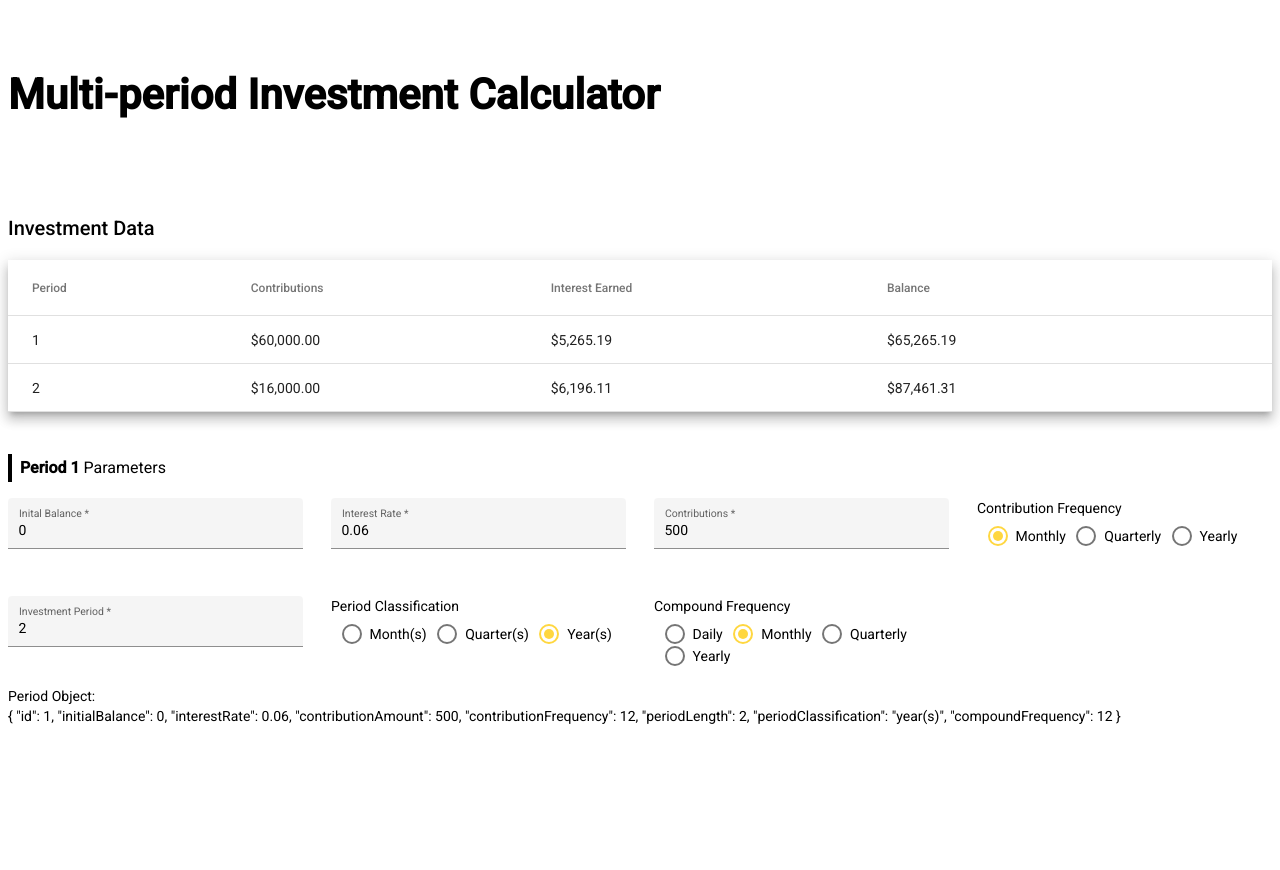
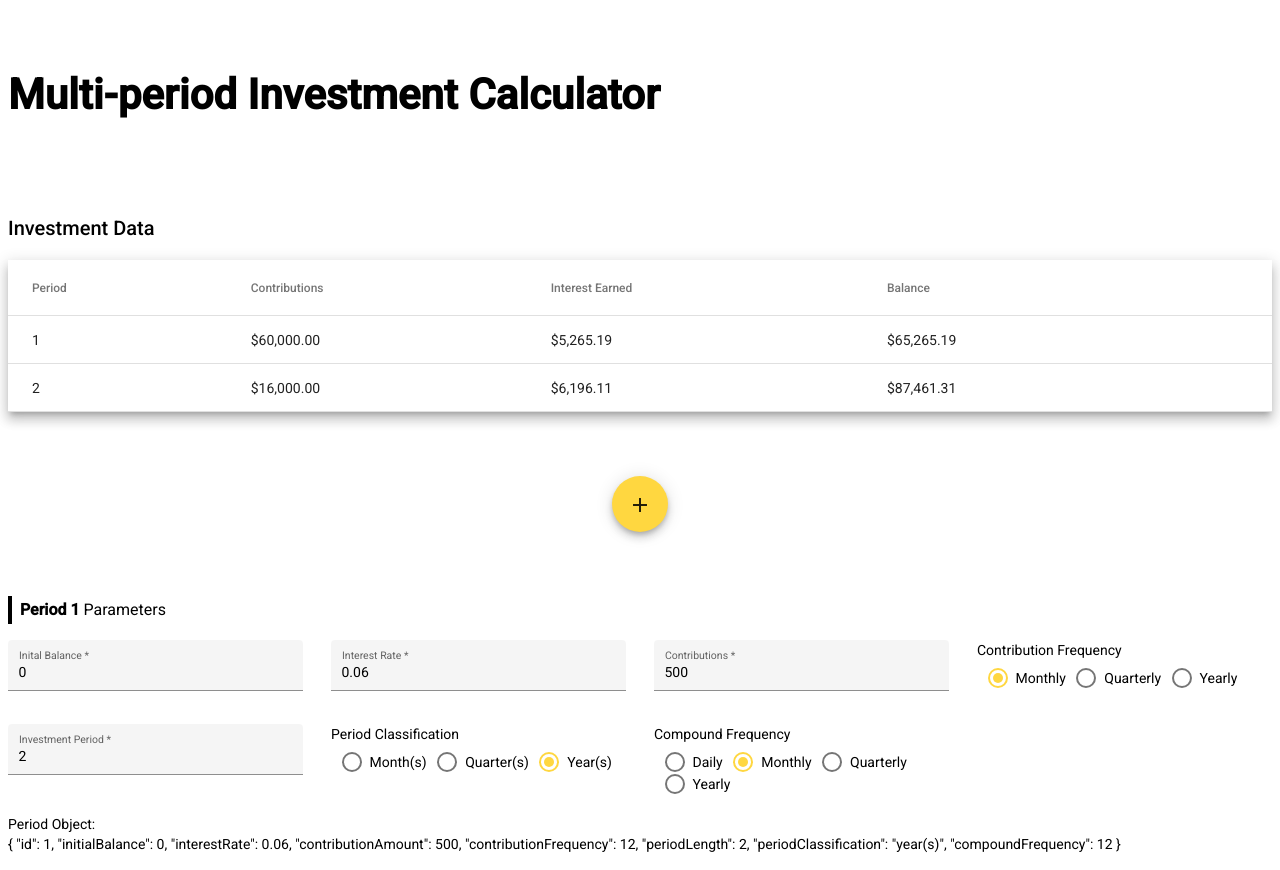
Before and after one commit to noahhenry/multi-period_investment_calculator, an Angular app in the folder my-app/: page /form-component in a window 1280 px wide. Built offline with nearby package versions, Linux system fonts and the light colour scheme.

Commit message:
a bunch of random stuff

```diff
--- a/my-app/src/app/app.component.html
+++ b/my-app/src/app/app.component.html
@@ -6,6 +6,11 @@
   <h1>{{title}}</h1>
 
   <app-data-results></app-data-results>
+  <div class="add-period-button-wrapper">
+    <button mat-fab color="accent" aria-label="Add new period icon button">
+      <mat-icon>add</mat-icon>
+    </button>
+  </div>
 
   <app-form></app-form>
 </div>
--- a/my-app/src/app/app.component.scss
+++ b/my-app/src/app/app.component.scss
@@ -1,5 +1,24 @@
-h1 {
-  font-size: 3em;
-  line-height: normal;
-  font-weight: bold;
+.wrapper {
+  // content constraints
+  max-width: 90rem;
+  margin-left: auto;
+  margin-top: 5em;
+  margin-right: auto;
+
+  display: grid;
+  grid-template-columns: repeat(1, 1fr);
+  grid-gap: 3em;
+  grid-auto-rows: minmax(100px, auto);
+
+  h1 {
+    font-size: 3em;
+    line-height: normal;
+    font-weight: bold;
+  }
+
+  .add-period-button-wrapper {
+    display: grid;
+    align-content: center;
+    justify-content: center;
+  }
 }
--- a/my-app/src/app/form/form.component.scss
+++ b/my-app/src/app/form/form.component.scss
@@ -11,7 +11,8 @@ h3 {
 form {
   display: grid;
   grid-template-columns: repeat(4, 1fr);
-  grid-gap: 2em;
+  grid-column-gap: 2em;
+  grid-row-gap: 1em;
 }
 
 mat-radio-group {
--- a/my-app/src/app/form/form.component.ts
+++ b/my-app/src/app/form/form.component.ts
@@ -1,6 +1,6 @@
 import { Component, OnInit } from '@angular/core';
 
-import { PeriodParameters } from '../periodparameters'
+import { PeriodParameters } from '../period-parameters'
 import { PERIODS } from '../mock-periods'
 
 // Compounding Frequencies:
--- a/my-app/src/app/mock-periods.ts
+++ b/my-app/src/app/mock-periods.ts
@@ -1,4 +1,4 @@
-import { PeriodParameters } from './periodparameters';
+import { PeriodParameters } from './period-parameters';
 
 // Compounding Frequencies:
 let frequencies = {
--- a/my-app/src/index.html
+++ b/my-app/src/index.html
@@ -2,7 +2,7 @@
 <html lang="en">
 <head>
   <meta charset="utf-8">
-  <title>Multi-period Investment Calculaotr</title>
+  <title>Multi-period Investment Calculator</title>
   <base href="/">
   <meta name="viewport" content="width=device-width, initial-scale=1">
   <link rel="icon" type="image/x-icon" href="favicon.ico">
--- a/my-app/src/styles.scss
+++ b/my-app/src/styles.scss
@@ -2,16 +2,3 @@
 @import "~@angular/material/prebuilt-themes/deeppurple-amber.css";
 
 html, body { height: 100%; }
-
-.wrapper {
-  // content constraints
-  max-width: 90rem;
-  margin-left: auto;
-  margin-top: 5em;
-  margin-right: auto;
-
-  display: grid;
-  grid-template-columns: repeat(1, 1fr);
-  grid-gap: 3em;
-  grid-auto-rows: minmax(100px, auto);
-}
```
Also changed, not shown: my-app/src/app/app.module.ts (+6 -2 lines), my-app/src/app/period-parameters.ts (renamed from my-app/src/app/PeriodParameters.ts).
